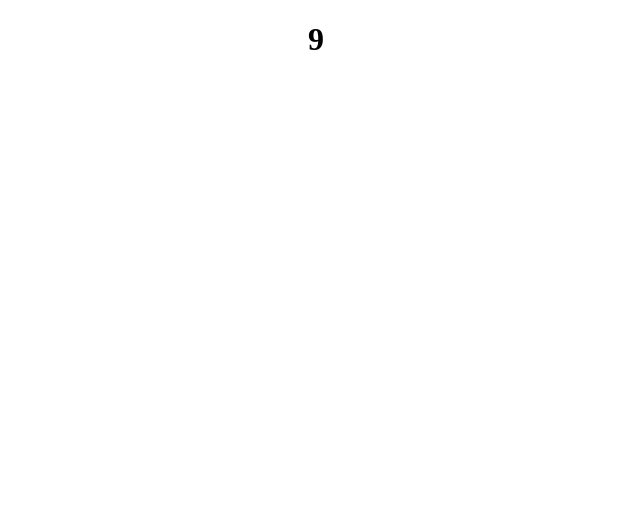
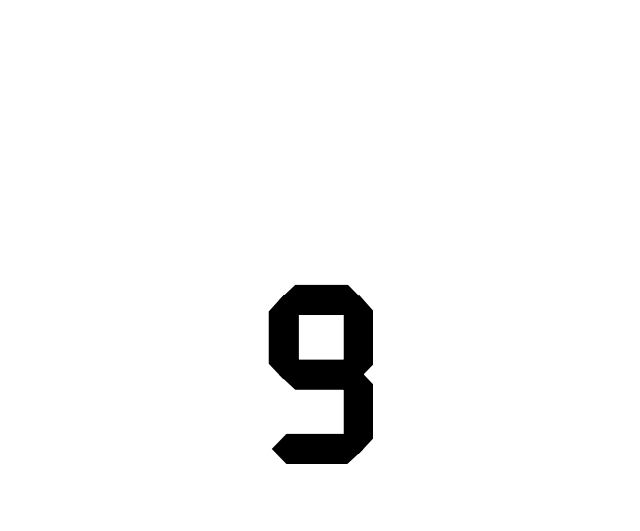
Before and after one commit to Artem31246/9, a plain HTML site: page index.html in a window 1280 px wide. Shown: the whole page, without its empty margins (324-964 px from the left). Drawn offline with Linux system fonts and the light colour scheme.

Commit message:
Update index.html

```diff
--- a/index.html
+++ b/index.html
@@ -2,7 +2,8 @@
 <html lang="en">
 <head>
     <meta charset="UTF-8">
-    <meta name="viewport" content="width=device-width, initial-scale=1.0">
+    <meta name="viewport" content="width=device-width, initial-scale=1, maximum-scale=1, user-scalable=no">
+    <link rel="stylesheet" href="style.css">
     <title>9</title>
 </head>
 <body>
```
